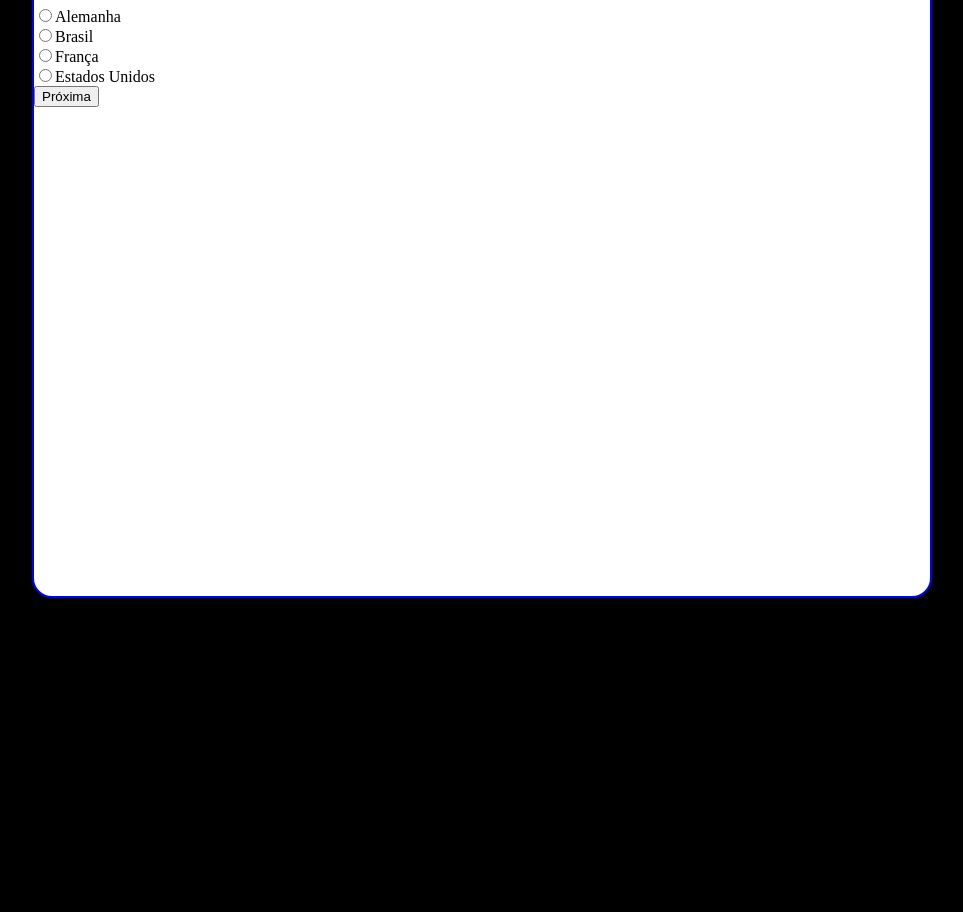
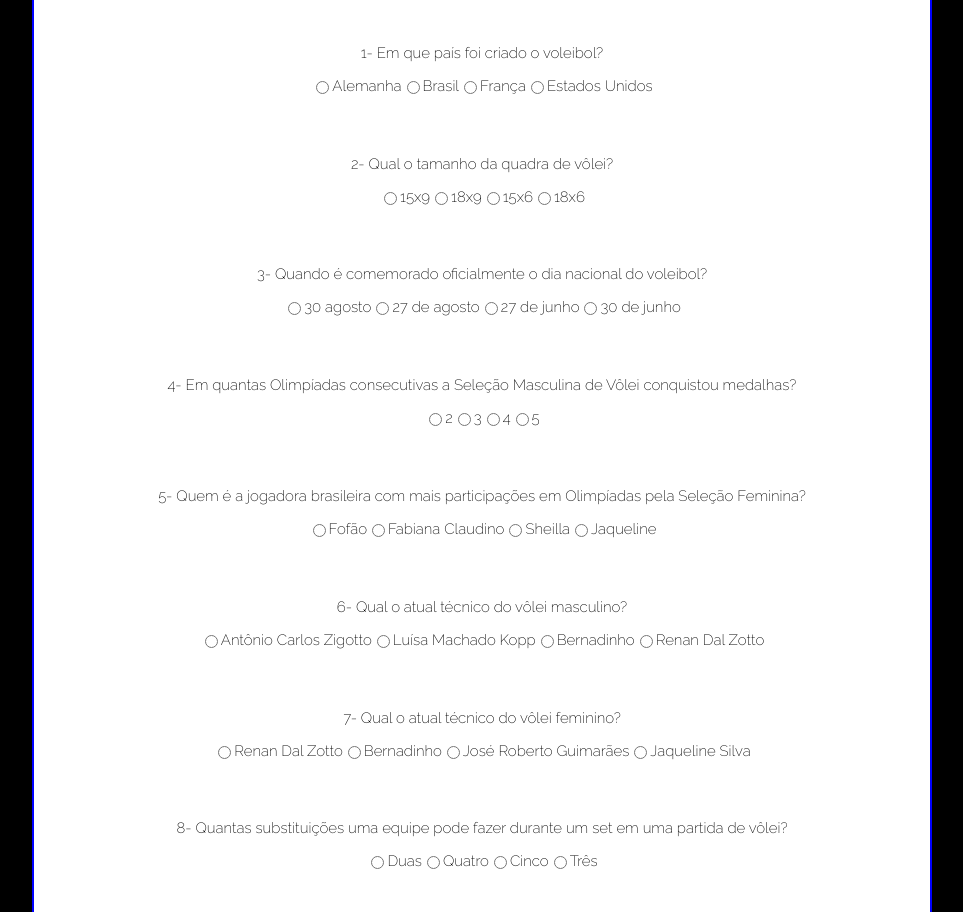
Before and after one commit to Gislaine00/Projeto-Individual-Voleibol, a website: page public/quiz.html in a window 1280 px wide. Shown: the part 124-1036 px from the top of the page, without its empty margins (158-1121 px from the left). Before the commit the page ends 800 px from the top, so only its background shows below. Drawn offline with Linux system fonts and the light colour scheme.

Commit message:
adicionando o quiz, que já possui uma parte funcionando

```diff
--- a/public/css/styleQuiz.css
+++ b/public/css/styleQuiz.css
@@ -1,8 +1,15 @@
+@font-face {
+    font-family:'minhafonte';
+    src:url("../assets/1Ptxg8zYS_SKggPN4iEgvnHyvveLxVtaooCPNLA3JC9c.ttf");
+}
+
 body {
     margin: 0;
     background-color: #000000;
     overflow-x: hidden;
+    font-family: "minhafonte";
 }
+
 .logo {
     display: flex;
     flex-direction: row;
@@ -25,8 +32,25 @@ body {
     background-color: white;
     border-radius: 20px;
     border: 2px solid blue;
-    height: 80vh;
+    height: 200vh;
     width: 70%;
     margin: auto;
-    margin-top: 15px;
+    margin-top: 5px;
 }
+
+.divPergunta{
+    margin-top: 5%;
+    display: flex;
+    align-items: center;
+    justify-content: center;
+    font-size: 15px;
+    flex-direction: column;
+}
+
+.divRadios{
+    display: flex;
+    align-items: center;
+    justify-content: center;
+    font-size: 15px;
+    flex-direction: row;
+}
--- a/public/quiz.html
+++ b/public/quiz.html
@@ -13,101 +13,151 @@
     </div>
 
     <div class="container">
-        <div class="divPergunta" id="divPergunta1" style="display:block">
+        <h1 style="margin: auto; text-align: center; text-decoration: underline;">Quiz</h1>
+        <div class="divPergunta" id="divPergunta1">
             <p>1- Em que país foi criado o voleibol?</p>
-            <input type="radio" class="alternativaA" id="alternativaA1" value="alternativaA1" name="prgunta1">Alemanha<br>
-            <input type="radio" class="alternativaB" id="alternativaB1" value="alternativaB1" name="prgunta1">Brasil<br>
-            <input type="radio" class="alternativaC" id="alternativaC1" value="alternativaC1" name="prgunta1">França<br>
-            <input type="radio" class="alternativaD" id="alternativaD1" value="alternativaD1" name="prgunta1">Estados Unidos<br>
-            <button onclick="proxima2()">Próxima</button>
+            <div class="divRadios">
+                <input type="radio" class="alternativa1" id="alternativaA1" value="1" name="resposta1">Alemanha<br>
+                <input type="radio" class="alternativa1" id="alternativaB1" value="2" name="resposta1">Brasil<br>
+                <input type="radio" class="alternativa1" id="alternativaC1" value="3" name="resposta1">França<br>
+                <input type="radio" class="alternativa1" id="alternativaD1" value="4" name="resposta1">Estados Unidos<br>
+            </div>
         </div>
 
-        <div class="divPergunta" id="divPergunta2" style="display:none">
+        <div class="divPergunta" id="divPergunta2">
             <p>2- Qual o tamanho da quadra de vôlei?</p>
-            <input type="radio" class="alternativaA" id="alternativaA2" name="prgunta2">15x9<br>
-            <input type="radio" class="alternativaB" id="alternativaB2" value="alternativaB2" name="prgunta2">18x9<br>
-            <input type="radio" class="alternativaC" id="alternativaC2" name="prgunta2">15x6<br>
-            <input type="radio" class="alternativaD" id="alternativaD2" name="prgunta2">18x6<br>
-            <button onclick="proxima3()">Próxima</button>
+            <div class="divRadios">
+                <input type="radio" class="alternativa" id="alternativaA2" value="5" name="resposta2">15x9<br>
+                <input type="radio" class="alternativa" id="alternativaB2" value="6" name="resposta2">18x9<br>
+                <input type="radio" class="alternativa" id="alternativaC2" value="7" name="resposta2">15x6<br>
+                <input type="radio" class="alternativa" id="alternativaD2" value="8" name="resposta2">18x6<br>
+            </div>
         </div>
 
-        <div class="divPergunta" id="divPergunta3" style="display:none">
+        <div class="divPergunta" id="divPergunta3">
             <p>3- Quando é comemorado oficialmente o dia nacional do voleibol?</p>
-            <input type="radio" class="alternativaA" id="alternativaA3" name="prgunta3">30 agosto<br>
-            <input type="radio" class="alternativaB" id="alternativaB3" name="prgunta3">27 de agosto<br>
-            <input type="radio" class="alternativaC" id="alternativaC3" value="alternativaC3" name="prgunta3">27 de junho<br>
-            <input type="radio" class="alternativaD" id="alternativaD3" name="prgunta3">30 de junho<br>
-            <button onclick="finalizar()">Finalizar</button>
-            <div id="exibir"></div>
+            <div class="divRadios">
+                <input type="radio" class="alternativa" id="alternativaA3" value="9" name="resposta3">30 agosto<br>
+                <input type="radio" class="alternativa" id="alternativaB3" value="10" name="resposta3">27 de agosto<br>
+                <input type="radio" class="alternativa" id="alternativaC3" value="11" name="resposta3">27 de junho<br>
+                <input type="radio" class="alternativa" id="alternativaD3" value="12" name="resposta3">30 de junho<br>
+            </div>
+            </div>
+
+        <div class="divPergunta" id="divPergunta4">
+            <p>4- Em quantas Olimpíadas consecutivas a Seleção Masculina de Vôlei conquistou medalhas?</p>
+            <div class="divRadios">
+                <input type="radio" class="alternativa" id="alternativaA4" value="13" name="resposta4">2<br>
+                <input type="radio" class="alternativa" id="alternativaB4" value="14" name="resposta4">3<br>
+                <input type="radio" class="alternativa" id="alternativaC4" value="15" name="resposta4">4<br>
+                <input type="radio" class="alternativa" id="alternativaD4" value="16" name="resposta4">5<br>
+            </div>
         </div>
 
-
-        <!-- <div class="divPergunta4" id="divPergunta4" style="display:none">
-            <p>4- Em quantas Olimpíadas consecutivas a Seleção Masculina de Vôlei conquistou medalhas?</p>
-            <input type="radio" class="alternativaA" id="alternativaA4">2<br>
-            <input type="radio" class="alternativaB" id="alternativaB4">3<br>
-            <input type="radio" class="alternativaC" id="alternativaC4">4<br>
-            <input type="radio" class="alternativaD" id="alternativaD4">5<br>
-            <button onclick="proxima5()">Próxima</button>
+        <div class="divPergunta" id="divPergunta5">
+            <p>5- Quem é a jogadora brasileira com mais participações em Olimpíadas pela Seleção Feminina?</p>
+            <div class="divRadios">
+                <input type="radio" class="alternativa" id="alternativaA5" value="17" name="resposta3">Fofão<br>
+                <input type="radio" class="alternativa" id="alternativaB5" value="18" name="resposta3">Fabiana Claudino<br>
+                <input type="radio" class="alternativa" id="alternativaC5" value="19" name="resposta3">Sheilla<br>
+                <input type="radio" class="alternativa" id="alternativaD5" value="20" name="resposta3">Jaqueline<br>
+            </div>
         </div>
 
-        <div class="divPergunta5" id="divPergunta5" style="display:none">
-            <p>5- Quem é a jogadora brasileira com mais participações em Olimpíadas pela Seleção Feminina?</p>
-            <input type="radio" class="alternativaA" id="alternativaA5">Fofão<br>
-            <input type="radio" class="alternativaB" id="alternativaB5">Fabiana Claudino<br>
-            <input type="radio" class="alternativaC" id="alternativaC5">Sheilla<br>
-            <input type="radio" class="alternativaD" id="alternativaD5">Jaqueline<br>
-            <button onclick="proxima6()">Próxima</button>
-        </div> -->
+        <div class="divPergunta" id="divPergunta6">
+            <p>6- Qual o atual técnico do vôlei masculino?</p>
+            <div class="divRadios">
+                <input type="radio" class="alternativa" id="alternativaA5" value="21" name="resposta3">Antônio Carlos Zigotto<br>
+                <input type="radio" class="alternativa" id="alternativaB5" value="22" name="resposta3">Luísa Machado Kopp<br>
+                <input type="radio" class="alternativa" id="alternativaC5" value="23" name="resposta3">Bernadinho<br>
+                <input type="radio" class="alternativa" id="alternativaD5" value="24" name="resposta3">Renan Dal Zotto<br>
+            </div>
+        </div>
+
+        <div class="divPergunta" id="divPergunta7">
+            <p>7- Qual o atual técnico do vôlei feminino?</p>
+            <div class="divRadios">
+                <input type="radio" class="alternativa" id="alternativaA5" value="25" name="resposta3">Renan Dal Zotto<br>
+                <input type="radio" class="alternativa" id="alternativaB5" value="26" name="resposta3">Bernadinho<br>
+                <input type="radio" class="alternativa" id="alternativaC5" value="27" name="resposta3">José Roberto Guimarães<br>
+                <input type="radio" class="alternativa" id="alternativaD5" value="28" name="resposta3"> Jaqueline Silva<br>
+            </div>
+        </div>
+
+        <div class="divPergunta" id="divPergunta8">
+            <p>8- Quantas substituições uma equipe pode fazer durante um set em uma partida de vôlei?</p>
+            <div class="divRadios">
+                <input type="radio" class="alternativa" id="alternativaA5" value="29" name="resposta3">Duas<br>
+                <input type="radio" class="alternativa" id="alternativaB5" value="30" name="resposta3">Quatro<br>
+                <input type="radio" class="alternativa" id="alternativaC5" value="31" name="resposta3">Cinco<br>
+                <input type="radio" class="alternativa" id="alternativaD5" value="32" name="resposta3">Três<br>
+            </div>
+        </div>
+
+        <div class="divPergunta" id="divPergunta9">
+            <p>9- Se a bola toca na linha da quadra durante uma jogada, qual é a decisão do árbitro?</p>
+            <div class="divRadios">
+                <input type="radio" class="alternativaA" id="alternativaA5">A bola é considerada dentro<br>
+                <input type="radio" class="alternativaB" id="alternativaB5">Manda refazer a jogada<br>
+                <input type="radio" class="alternativaC" id="alternativaC5">Sempre considera fora<br>
+                <input type="radio" class="alternativaD" id="alternativaD5">Depende da opinião dos jogadores<br>
+            </div>
+        </div>
+
+        <div class="divPergunta" id="divPergunta10">
+            <p>10-  Em que ano a seleção brasileira de vôlei feminino conquistou seu primeiro título no Campeonato Mundial?</p>
+            <div class="divRadios">
+                <input type="radio" class="alternativaA" id="alternativaA5">1994<br>
+                <input type="radio" class="alternativaB" id="alternativaB5">1998<br>
+                <input type="radio" class="alternativaC" id="alternativaC5">2002<br>
+                <input type="radio" class="alternativaD" id="alternativaD5">2006<br>
+            </div>
+        </div>
+
+        <button onclick="finalizar()">Finalizar</button>
+            <div id="exibir"></div>
     </div>
 </body>
 </html>
 
 <script>
-    function proxima2(){
-        divPergunta1.style.display="none";
-        divPergunta2.style.display="block";
-    }
+    function finalizar() {
+    var opcoes1 = document.getElementsByName('resposta1');
+    var opcoes2 = document.getElementsByName('resposta2');
+    var opcoes3 = document.getElementsByName('resposta3');
 
-    function proxima3(){
-        divPergunta2.style.display="none";
-        divPergunta3.style.display="block";
-    }
+    var opcoes = [].concat(Array.from(opcoes1), Array.from(opcoes2), Array.from(opcoes3));
 
-    function proxima4(){
-        divPergunta3.style.display="none";
-        divPergunta4.style.display="block";
-    }
+    var listaAcertos = 0;
+    var listaErros = 0;
 
+    for (var i = 0; i < opcoes.length; i++) {
+        if (opcoes[i].checked) {
+            var alternativaSelecionada = parseInt(opcoes[i].value);
 
-    function finalizar(){
-        var listaAcertos = 0;
-        var listaErros = 0;
-
-        var respostasCorretas = [{
-            prgunta1: "alternativaD1",
-            prgunta2: "alternativaB2",
-            prgunta3: "alternativaC3"
-
-        }];
-
-            var radios = document.getElementsByName('prgunta1');
-            var valorSelecionado = "";
-            for (var i = 0; i < radios.length; i++) {
-                if (radios[i].checked) {
-                    valorSelecionado = radios[i].value;
-                    break;
+            if (opcoes[i].name === 'resposta1') {
+                if (alternativaSelecionada === 4) {
+                    listaAcertos += 1;
+                } else {
+                    listaErros += 1;
+                }
+            } else if (opcoes[i].name === 'resposta2') {
+                if (alternativaSelecionada === 6) {
+                    listaAcertos += 1;
+                } else {
+                    listaErros += 1;
+                }
+            } else if (opcoes[i].name === 'resposta3') {
+                if (alternativaSelecionada === 11) {
+                    listaAcertos += 1;
+                } else {
+                    listaErros += 1;
                 }
             }
-            /* alert("Valor selecionado: " + valorSelecionado); */
 
-            if(valorSelecionado == respostasCorretas){
-                listaAcertos++;
-                exibir.innerHTML = `Acertos: ${listaAcertos}`;
-            }else{
-                listaErros++;
-                exibir.innerHTML += `Erros: ${listaErros}`;
-            }
+            exibir.innerHTML = `Acertos: ${listaAcertos}<br> Erros:${listaErros}`;
+        }
     }
+}
 
 </script>
```
Also changed, not shown: public/interno.html (+11 -2 lines), public/assets/imgs/icons/iconBrasil.png (added).
